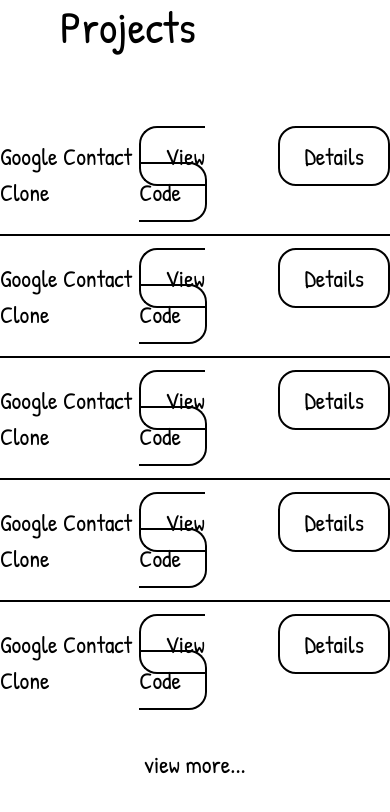
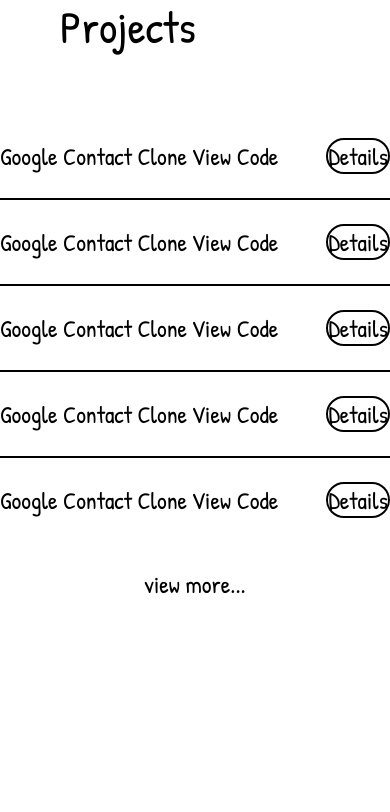
Before and after one commit to pratikdevdas/myportfolio, a Next.js app: page /Projects in a window 390 px wide. Shown: the top 812 px of the page. Built offline with nearby package versions, Linux system fonts and the light colour scheme.

Commit message:
fixed buttons on mobile devices

```diff
--- a/pages/Projects.js
+++ b/pages/Projects.js
@@ -8,45 +8,45 @@
       <div className="flex flex-col justify-between pt-10 items-stretch">
         <div className="flex justify-between  py-4 border-black">
         <div className="grow sm:ml-36">Google Contact Clone</div>
-        <div><a href="https://github.com/pratikdevdas/frontendphonebook" className="bg-black border-black border-2 text-white py-2 px-4 rounded-xl mr-8 sm:mr-8">View Code</a></div>
+        <div><a href="https://github.com/pratikdevdas/frontendphonebook" className="bg-black border-black sm:border-2 text-white sm:py-2 sm:px-4 rounded-xl mr-8 sm:mr-8">View Code</a></div>
         <div ><Link href="/projects/Upcoming">
-            <a className="bg-white box-border border-black border-2 text-black py-2 px-4 rounded-xl sm:mr-28">Details</a>
+            <a className="bg-white box-border border-black border-2 text-black sm:py-2 sm:px-4 rounded-xl sm:mr-28">Details</a>
             </Link>
             </div>
           </div>
 
           <div className="flex justify-between border-t-2 py-4 border-black">
         <div className="grow sm:ml-36">Google Contact Clone</div>
-        <div><a href="https://github.com/pratikdevdas/frontendphonebook" className="bg-black border-black border-2 text-white py-2 px-4 rounded-xl mr-8 sm:mr-8">View Code</a></div>
+        <div><a href="https://github.com/pratikdevdas/frontendphonebook" className="bg-black border-black sm:border-2 text-white sm:py-2 sm:px-4 rounded-xl mr-8 sm:mr-8">View Code</a></div>
         <div ><Link href="/projects/Upcoming">
-            <a className="bg-white box-border border-black border-2 text-black py-2 px-4 rounded-xl sm:mr-28">Details</a>
+            <a className="bg-white box-border border-black border-2 text-black sm:py-2 sm:px-4 rounded-xl sm:mr-28">Details</a>
             </Link>
             </div>
           </div>
 
           <div className="flex justify-between border-t-2 py-4 border-black">
         <div className="grow sm:ml-36">Google Contact Clone</div>
-        <div><a href="https://github.com/pratikdevdas/frontendphonebook" className="bg-black border-black border-2 text-white py-2 px-4 rounded-xl mr-8 sm:mr-8">View Code</a></div>
+        <div><a href="https://github.com/pratikdevdas/frontendphonebook" className="bg-black border-black sm:border-2 text-white sm:py-2 sm:px-4 rounded-xl mr-8 sm:mr-8">View Code</a></div>
         <div ><Link href="/projects/Upcoming">
-            <a className="bg-white box-border border-black border-2 text-black py-2 px-4 rounded-xl sm:mr-28">Details</a>
+            <a className="bg-white box-border border-black border-2 text-black sm:py-2 sm:px-4 rounded-xl sm:mr-28">Details</a>
             </Link>
             </div>
           </div>
 
           <div className="flex justify-between border-t-2 py-4 border-black">
         <div className="grow sm:ml-36">Google Contact Clone</div>
-        <div><a href="https://github.com/pratikdevdas/frontendphonebook" className="bg-black border-black border-2 text-white py-2 px-4 rounded-xl mr-8 sm:mr-8">View Code</a></div>
+        <div><a href="https://github.com/pratikdevdas/frontendphonebook" className="bg-black border-black sm:border-2 text-white sm:py-2 sm:px-4 rounded-xl mr-8 sm:mr-8">View Code</a></div>
           <div ><Link href="/projects/Upcoming">
-            <a className="bg-white box-border border-black border-2 text-black py-2 px-4 rounded-xl sm:mr-28">Details</a>
+            <a className="bg-white box-border border-black border-2 text-black sm:py-2 sm:px-4 rounded-xl sm:mr-28">Details</a>
             </Link>
             </div>
           </div>
 
           <div className="flex justify-between border-t-2 pt-4  border-black">
         <div className="grow sm:ml-36">Google Contact Clone</div>
-        <div><a href="https://github.com/pratikdevdas/frontendphonebook" className="bg-black border-black border-2 text-white py-2 px-4 rounded-xl mr-8 sm:mr-8">View Code</a></div>
+        <div><a href="https://github.com/pratikdevdas/frontendphonebook" className="bg-black border-black sm:border-2 text-white sm:py-2 sm:px-4 rounded-xl mr-8 sm:mr-8">View Code</a></div>
         <div ><Link href="/projects/Upcoming">
-            <a className="bg-white box-border border-black border-2 text-black py-2 px-4 rounded-xl sm:mr-28">Details</a>
+            <a className="bg-white box-border border-black border-2 text-black sm:py-2 sm:px-4 rounded-xl sm:mr-28">Details</a>
             </Link>
             </div>
           </div>
```
